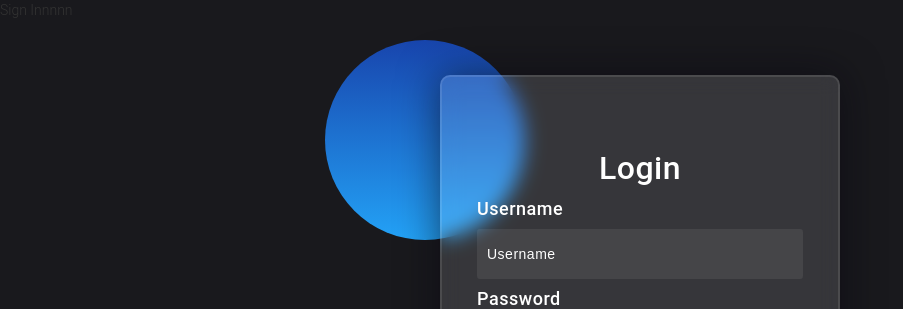
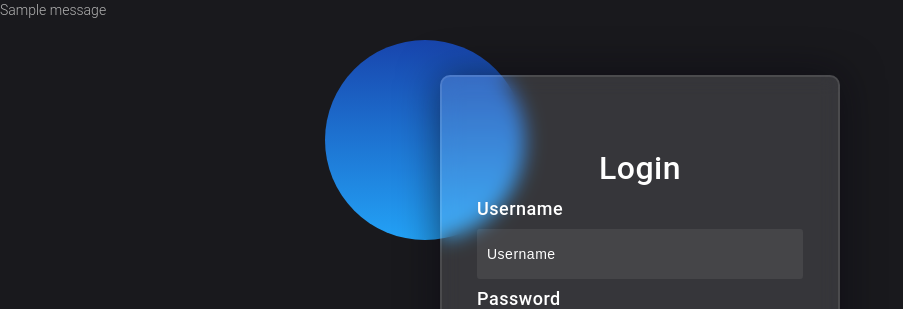
Before and after one commit to Maiyhem/DIOTI, a Django app: page /accounts/login/ in a window 1280 px wide. Shown: the top 309 px of the page, without its empty margins (0-903 px from the left). Run offline with Django 4.2, Linux system fonts and the light colour scheme; tables that the repository leaves empty hold one stand-in row (values such as "Sample post"); one stand-in notice (Sample message) is shown; some libraries are stand-ins or nearby versions.

Commit message:
login completed

```diff
--- a/templates/account/login.html
+++ b/templates/account/login.html
@@ -8,8 +8,6 @@
 {% load i18n %}
 {% load static %}
 {% load account socialaccount %}
-
-{% block head_title %}{% trans "Sign Innnnn" %}{% endblock head_title %}
 
     <meta charset="UTF-8">
     <meta name="viewport" content="width=device-width, initial-scale=1.0">
@@ -27,6 +25,12 @@
 
 
 
+    {% for m in messages %}
+
+    <p>{{m}}</p>
+
+    {% endfor %}
+
 
 
 
@@ -38,6 +42,7 @@
   <h4>{{ form.password.label }} </h4>
   {{ form.password }}
   {% if redirect_field_value %}
+
   <input type="hidden" name="{{ redirect_field_name }}" value="{{ redirect_field_value }}" />
   {% endif %}
   <a class="button secondaryAction" href="{% url 'account_reset_password' %}">{% trans "Forgot Password?" %}</a>
```
